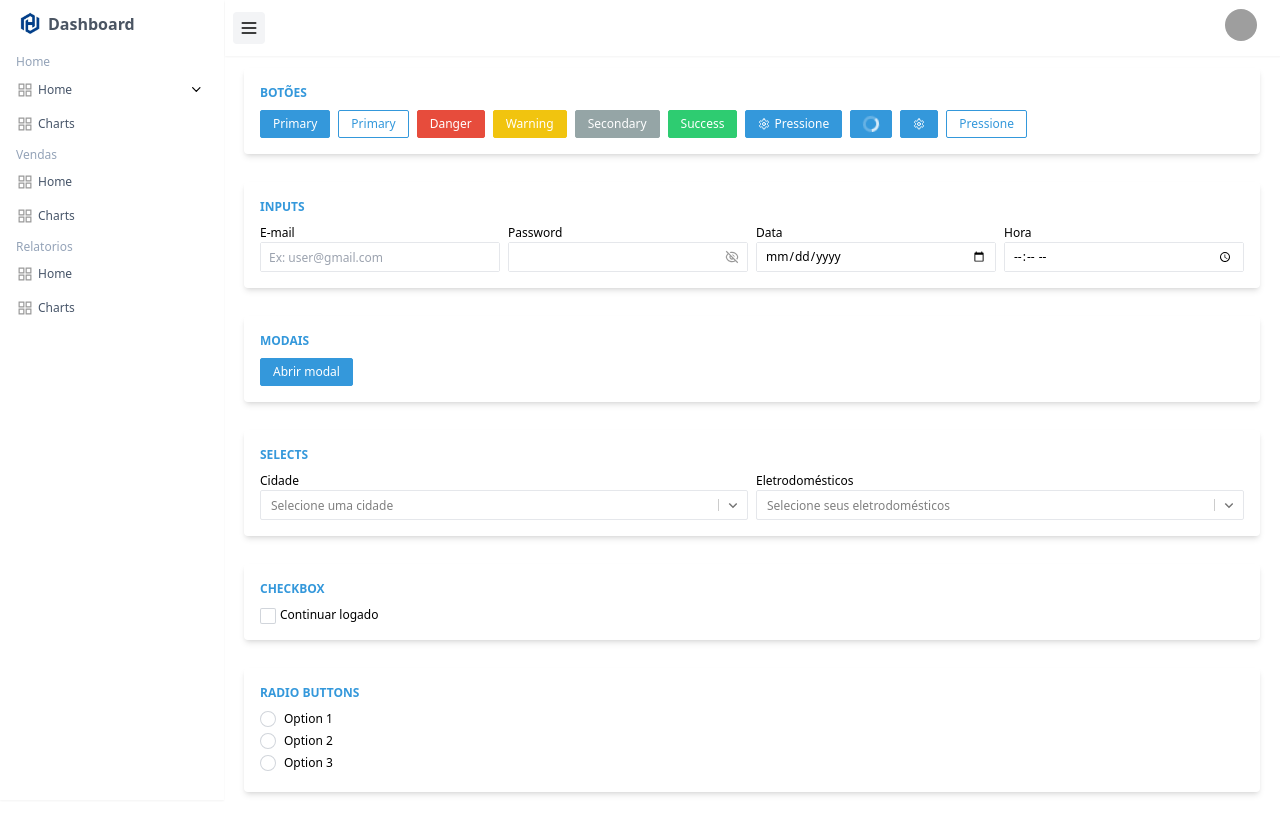
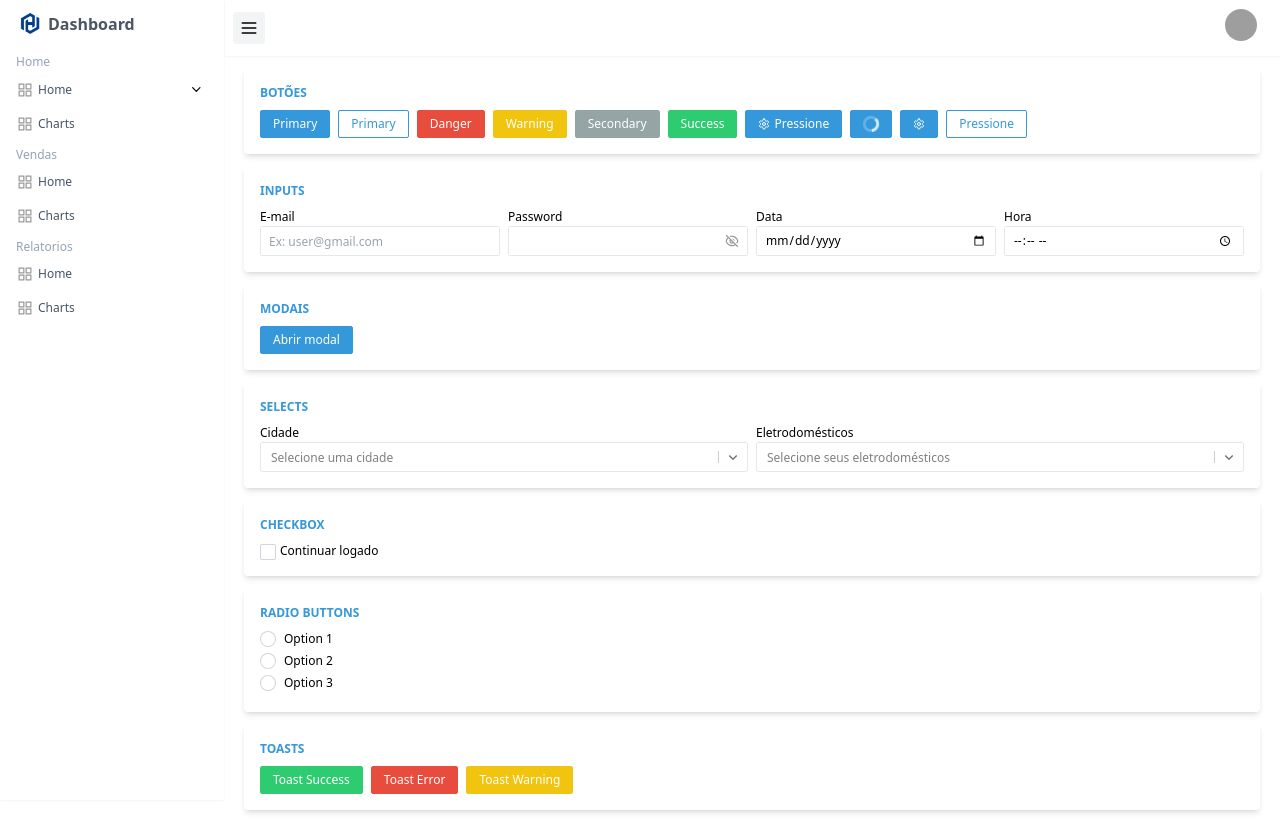
Before and after one commit to brunowbbs/ui-components, a React (Vite) app: page / in a window 1280 px wide. Built offline with nearby package versions, Linux system fonts and the light colour scheme; grey boxes are pictures that could not be loaded.

Commit message:
feat: ok

```diff
--- /dev/null
+++ b/lib/components/toast/index.tsx
@@ -0,0 +1,87 @@
+import { useEffect } from "react";
+import ReactDOM from "react-dom";
+import { motion } from "framer-motion";
+import { BiCheckCircle, BiErrorCircle } from "react-icons/bi";
+import { IoClose } from "react-icons/io5";
+import { MdWarning } from "react-icons/md";
+import { PiWarningCircle } from "react-icons/pi";
+
+interface ToastProps {
+  message: string;
+  duration?: number;
+  type?: "success" | "warning" | "error";
+}
+
+const Toast = ({ message, duration = 3000, type = "success" }: ToastProps) => {
+  useEffect(() => {
+    const timer = setTimeout(() => {
+      removeToast();
+    }, duration);
+
+    return () => clearTimeout(timer);
+  }, [duration]);
+
+  const removeToast = () => {
+    const toastElement = document.getElementById("toast-root");
+    if (toastElement) {
+      ReactDOM.unmountComponentAtNode(toastElement);
+      toastElement.remove();
+    }
+  };
+
+  function renderIcon() {
+    if (type === "success") {
+      return <BiCheckCircle color="#27ae60" size={24} />;
+    } else if (type === "error") {
+      return <BiErrorCircle color="#e74c3c" size={24} />;
+    } else {
+      return <PiWarningCircle color="#f1c40f" size={24} />;
+    }
+  }
+
+  function renderTitle() {
+    if (type === "success") {
+      return "Sucesso";
+    } else if (type === "error") {
+      return "Erro";
+    } else {
+      return "Aviso";
+    }
+  }
+
+  return (
+    <motion.div
+      initial={{ opacity: 0, x: "100%" }}
+      animate={{ opacity: 1, x: 0 }}
+      exit={{ opacity: 0, x: "100%" }}
+      transition={{ duration: 0.1 }}
+      className="fixed bottom-4 right-4 z-50 bg-white text-black p-4 rounded-lg w-80 shadow-2xl border"
+    >
+      <div className="flex items-center gap-3">
+        {renderIcon()}
+        <div className="flex flex-col flex-1">
+          <p className="text-sm font-bold">{renderTitle()}</p>
+          <p className="text-sm font-light">{message}</p>
+        </div>
+        <IoClose
+          onClick={removeToast}
+          className="text-gray-500 hover:text-gray-700 cursor-pointer"
+        />
+      </div>
+    </motion.div>
+  );
+};
+
+export const showToast = (
+  message: string,
+  type?: "success" | "warning" | "error",
+  duration?: number
+) => {
+  const toastRoot = document.createElement("div");
+  toastRoot.id = "toast-root";
+  document.body.appendChild(toastRoot);
+  ReactDOM.render(
+    <Toast message={message} duration={duration} type={type} />,
+    toastRoot
+  );
+};
--- a/src/App.tsx
+++ b/src/App.tsx
@@ -11,6 +11,7 @@ import {
 import { LuSettings, LuUser } from "react-icons/lu";
 import { Modal } from "../lib/components/modal";
 import { useState } from "react";
+import { showToast } from "../lib/components/toast";
 
 const MENU_ITEMS = [
   {
@@ -164,7 +165,7 @@ function App() {
           </div>
         </Card>
 
-        <div className="mt-7" />
+        <div className="mt-3" />
         <Card>
           <p className="text-sm uppercase mb-2 font-bold text-primary">
             Inputs
@@ -178,7 +179,7 @@ function App() {
           </div>
         </Card>
 
-        <div className="mt-7" />
+        <div className="mt-3" />
         <Card>
           <p className="text-sm uppercase mb-2 font-bold text-primary">
             Modais
@@ -196,7 +197,7 @@ function App() {
           </div>
         </Card>
 
-        <div className="mt-7" />
+        <div className="mt-3" />
         <Card>
           <p className="text-sm uppercase mb-2 font-bold text-primary">
             Selects
@@ -224,7 +225,7 @@ function App() {
             />
           </div>
         </Card>
-        <div className="mt-7" />
+        <div className="mt-3" />
 
         <Card>
           <p className="text-sm uppercase mb-2 font-bold text-primary">
@@ -235,8 +236,8 @@ function App() {
             <Checkbox label="Continuar logado" />
           </div>
         </Card>
-        <div className="mt-7" />
 
+        <div className="mt-3" />
         <Card>
           <p className="text-sm uppercase mb-2 font-bold text-primary">
             Radio Buttons
@@ -251,6 +252,32 @@ function App() {
             ]}
           />
         </Card>
+
+        <div className="mt-3" />
+        <Card>
+          <p className="text-sm uppercase mb-2 font-bold text-primary">
+            Toasts
+          </p>
+          <div className="flex gap-2">
+            <Button
+              text="Toast Success"
+              variant="success"
+              onClick={() => showToast("Registro salvo com sucesso", "success")}
+            />
+            <Button
+              text="Toast Error"
+              variant="danger"
+              onClick={() => showToast("Erro ao salvar registro", "error")}
+            />
+            <Button
+              text="Toast Warning"
+              variant="warning"
+              onClick={() =>
+                showToast("Há uma registro que precisa de atenção", "warning")
+              }
+            />
+          </div>
+        </Card>
       </div>
     </DashboardLayout>
   );
```
